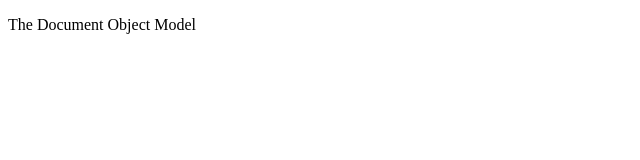
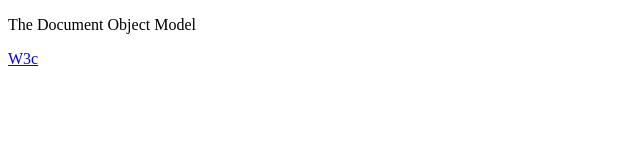
Before and after one commit to ezQel/js_practice, a plain HTML site: page DOM/index.html in a window 1280 px wide. Shown: the full height of the page, 0-640 px from the left. Drawn offline with Linux system fonts and the light colour scheme.

Commit message:
added link to html document

```diff
--- a/DOM/index.html
+++ b/DOM/index.html
@@ -7,5 +7,6 @@
     </head>
     <body>
         <p>The Document Object Model</p>
+        <a href="http://w3c.org">W3c</a>
     </body>
 </html>
```
